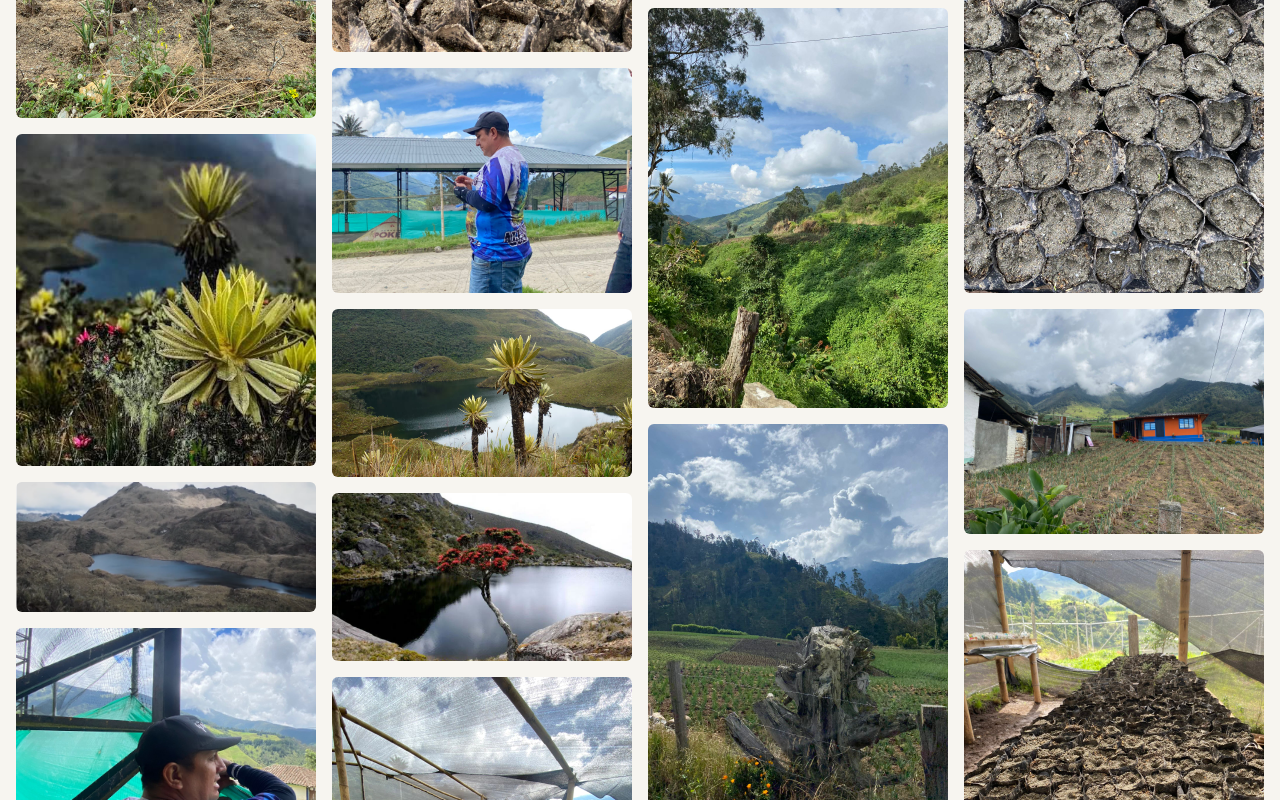
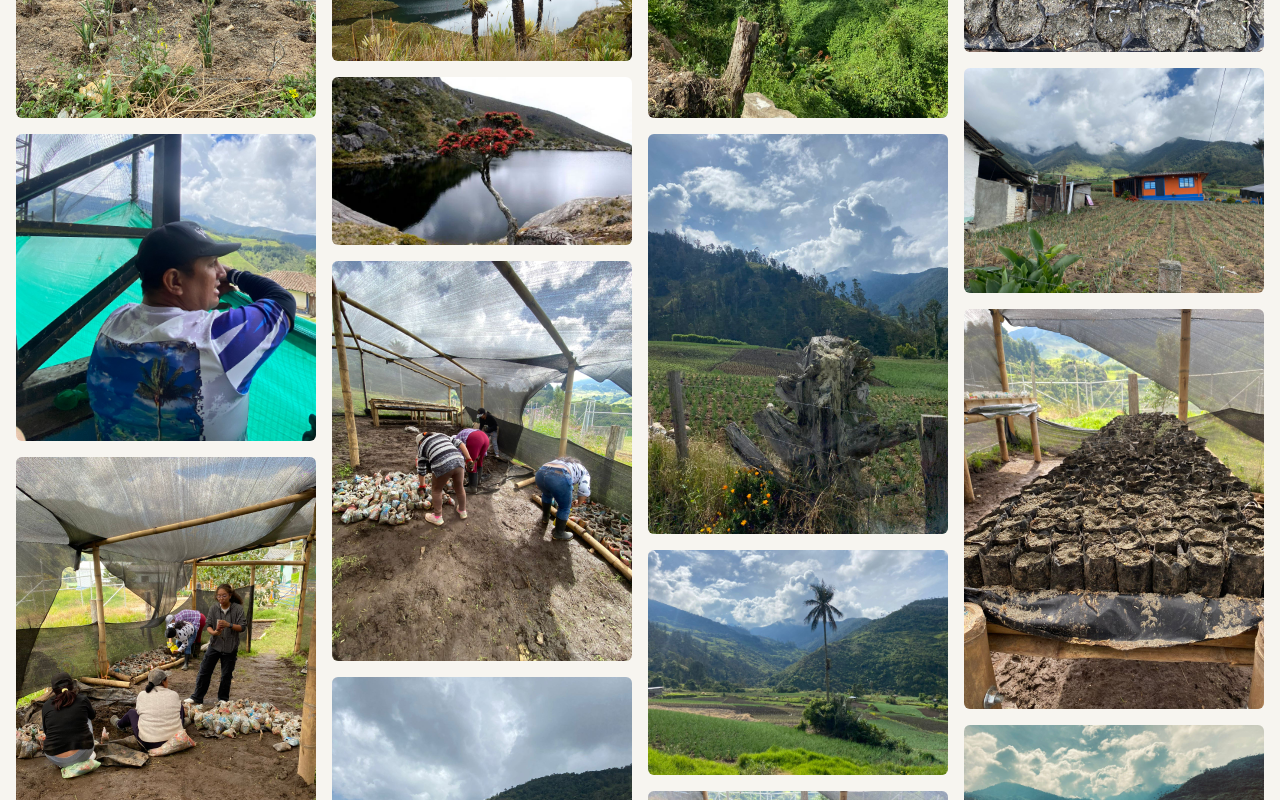
Before and after one commit to zpeedy0818/Articulo_Tenerife, a Next.js app: page /collage in a window 1280 px wide. Shown: the part 1200-2000 px from the top of the page. Built offline with nearby package versions, Linux system fonts and the light colour scheme; a web font is replaced by a local one.

Commit message:
feat: add CollageMultimedia section with audio playback and lightbox view

```diff
--- a/src/components/sections/CollageMultimedia.tsx
+++ b/src/components/sections/CollageMultimedia.tsx
@@ -10,9 +10,6 @@ const collageMedia = [
   { type: "image", src: "/images/cronica-1/slider-1.jpg" },
   { type: "image", src: "/images/cronica-1/slider-2.jpg" },
   { type: "image", src: "/images/cronica-1/slider-3.jpg" },
-  // Cronica 2
-  { type: "image", src: "/images/cronica-2/story-1.jpg" },
-  { type: "image", src: "/images/cronica-2/story-2.jpg" },
   // Cronica 3
   { type: "image", src: "/images/cronica-3/author.jpg" },
   { type: "image", src: "/images/cronica-3/masonry-1.jpg" },
```
Also changed, not shown: 1 other file (tests, documents, lock files or other folders).
